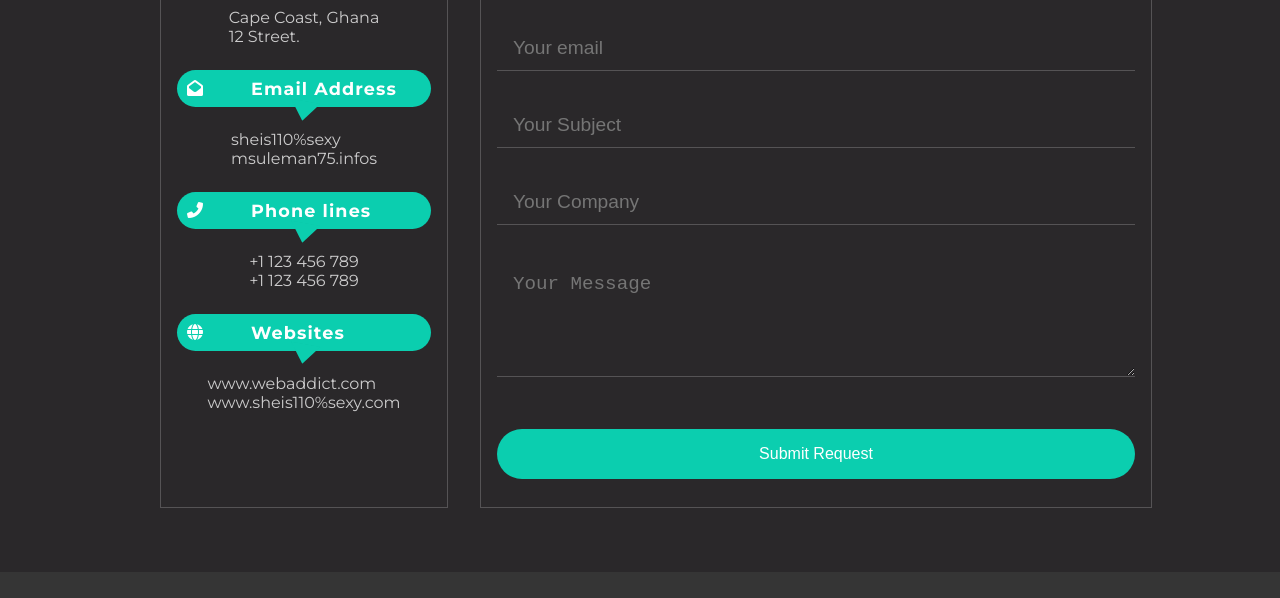
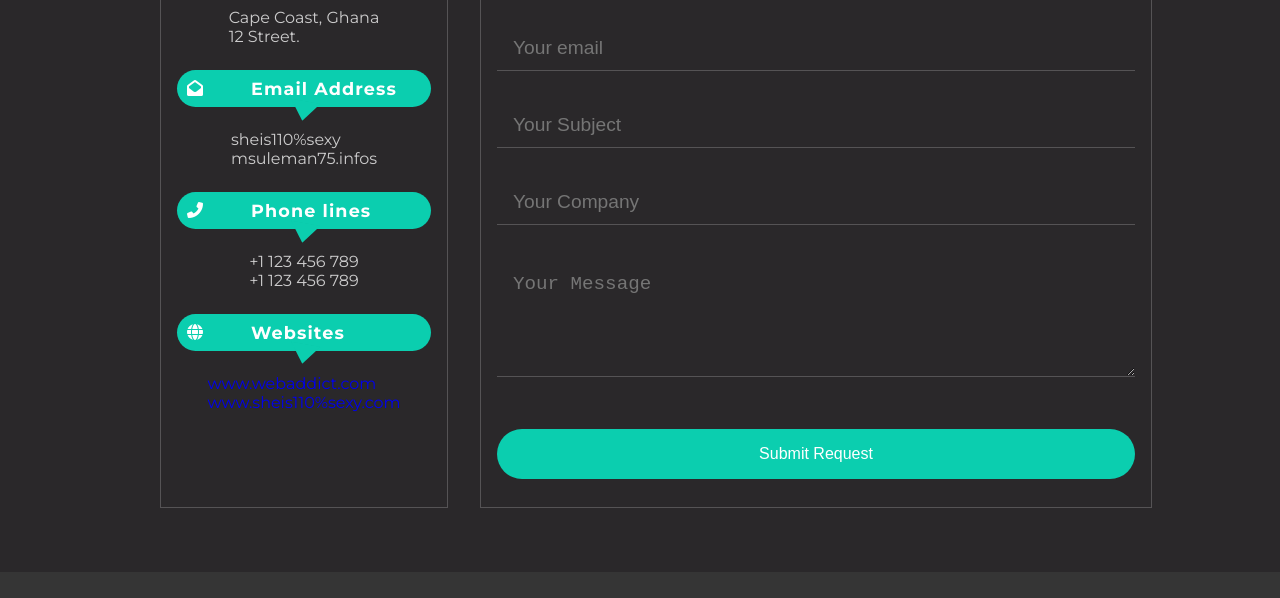
Before and after one commit to Malik825/webaddict.github.io, a plain HTML site: page index.html in a window 1280 px wide. Shown: the part 10021-10619 px from the top of the page. Drawn offline with Linux system fonts and the light colour scheme; files that its build step writes are made by us from their sources.

Commit message:
Update index.html

```diff
--- a/index.html
+++ b/index.html
@@ -1034,7 +1034,10 @@
                                 </div>
                             </div>
                             <div class="contactText">
+                                <a href="https://webaddictportfolio.netlify.app/">
                                 www.webaddict.com <br> www.sheis110%sexy.com
+                                </a>
+
                             </div>
                         </div>
                     </div>
```
